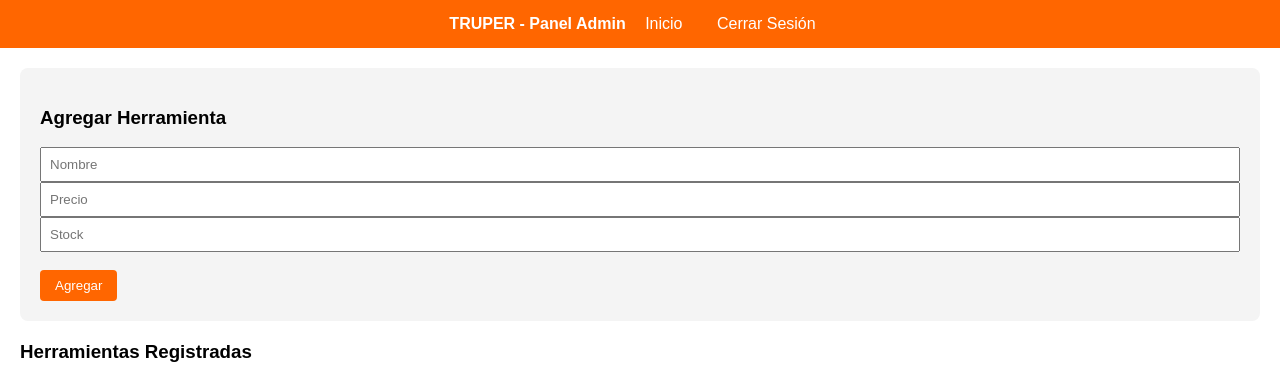
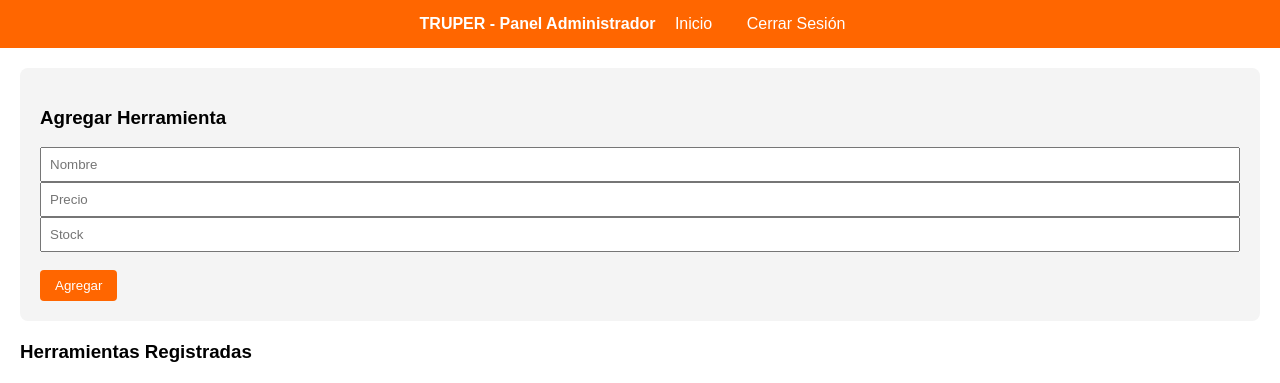
Before and after one commit to cristal21/truperocho, a PHP site: page /admin.php in a window 1280 px wide. Shown: the top 383 px of the page. Run offline with PHP 8.4, Linux system fonts and the light colour scheme; the visitor is signed in with stand-in values (Sample User, id 1); data that the repository does not hold is empty.

Commit message:
Cambio título del panel administrador

```diff
--- a/admin.php
+++ b/admin.php
@@ -47,7 +47,7 @@ $resultado = $conn->query("SELECT * FROM herramientas");
 </head>
 <body>
 <nav>
-    <b>TRUPER - Panel Admin</b>
+    <b>TRUPER - Panel Administrador</b>
     <a href="index.php">Inicio</a>
     <a href="?logout=1">Cerrar Sesión</a>
 </nav>
```
